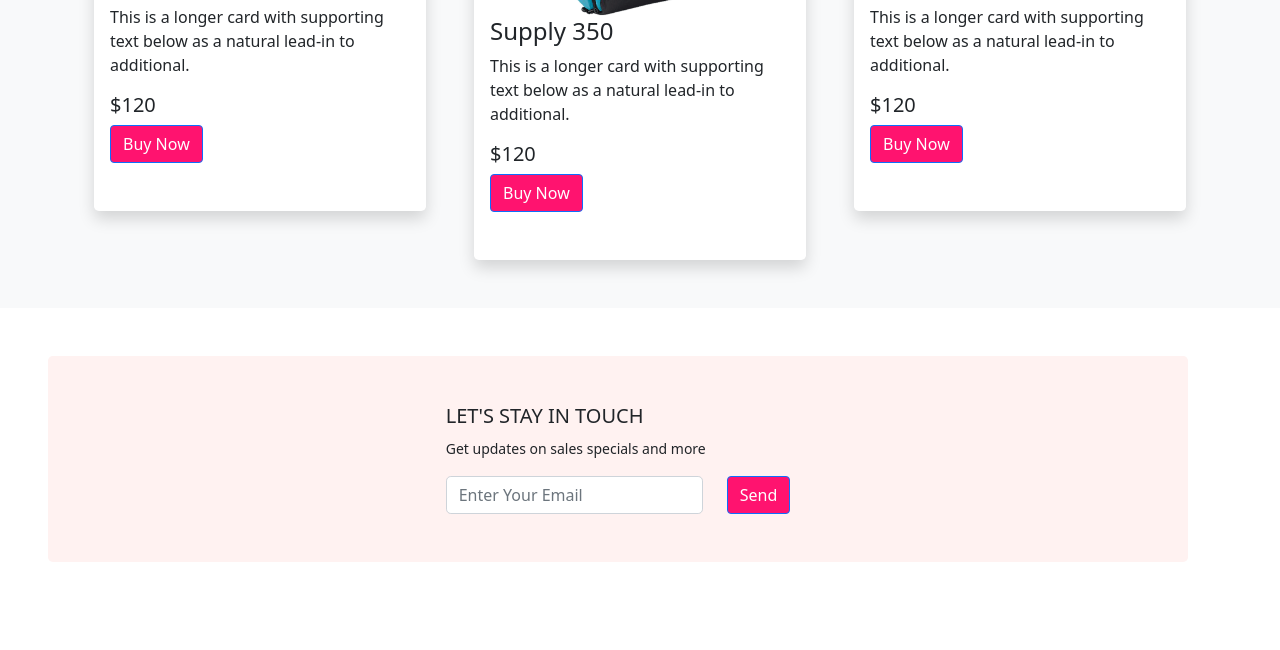
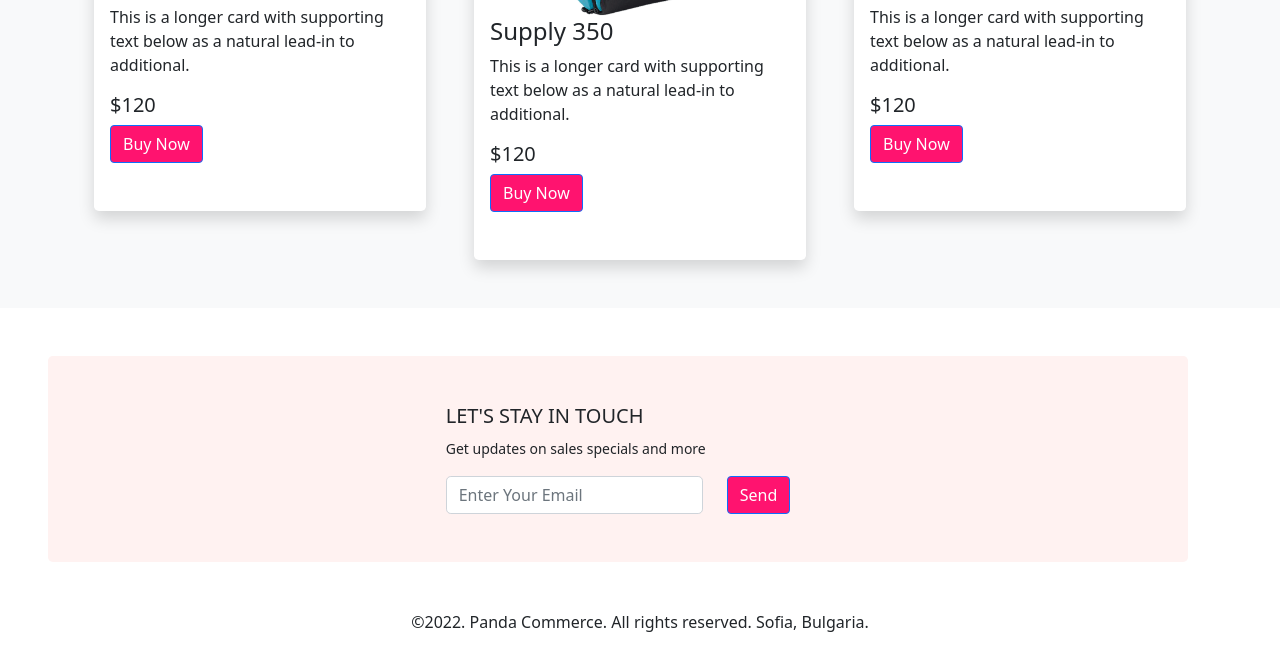
Before and after one commit to Farzana-Bashar/Panda-PH, a plain HTML site: page index.html in a window 1280 px wide. Shown: the part 1932-2582 px from the top of the page. Before the commit the page ends 2542 px from the top, so only its background shows below. Drawn offline with nearby package versions, Linux system fonts and the light colour scheme.

Commit message:
add: footer

```diff
--- a/index.html
+++ b/index.html
@@ -204,7 +204,8 @@
       </div>
     </div>
   </main>
-  <footer>
+  <footer class="text-center">
+    <p>©2022. Panda Commerce. All rights reserved. Sofia, Bulgaria.</p>
   </footer>
 
   <!-- bootstrap js -->
```
